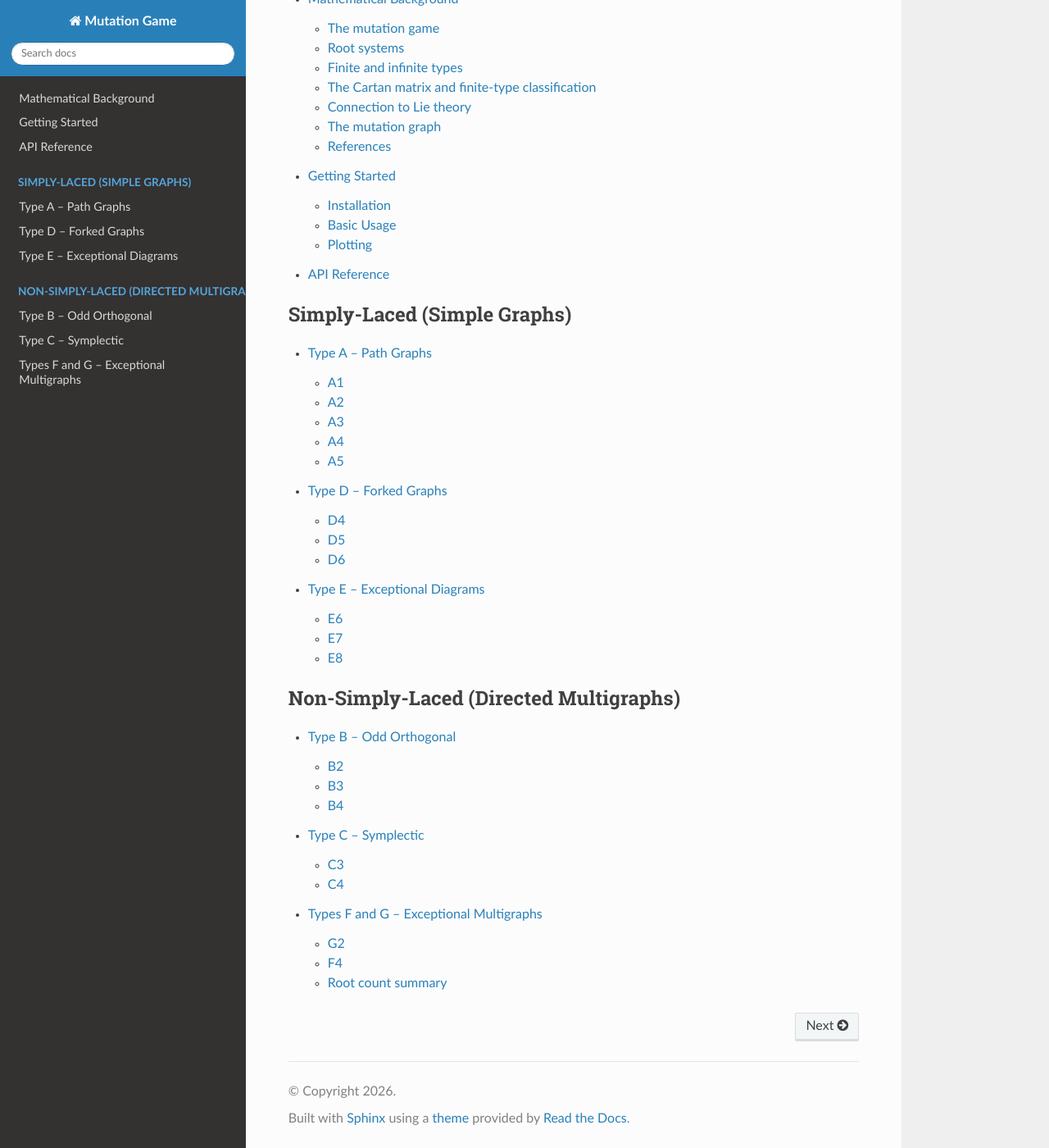
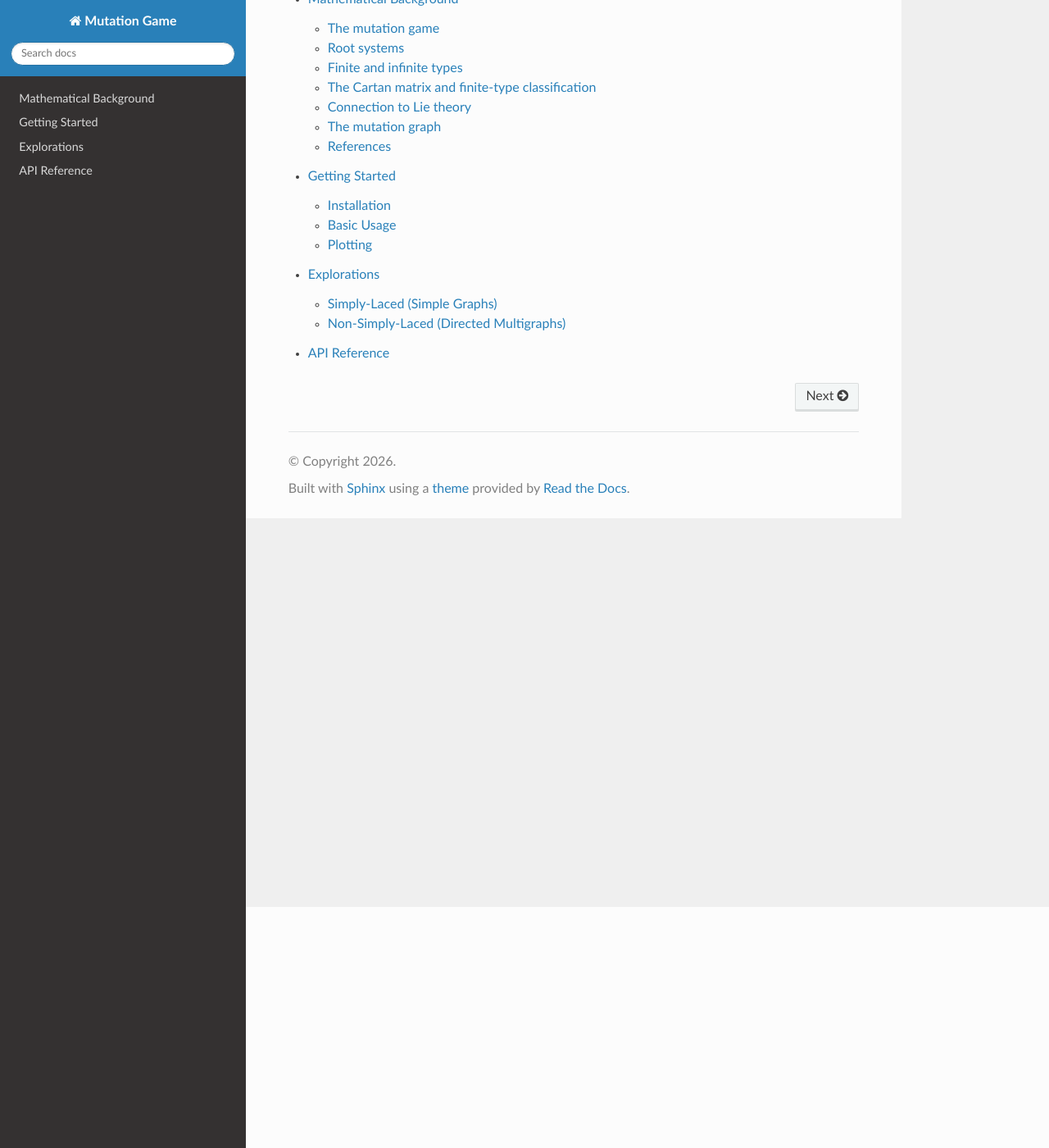
Before and after one commit to andreacortis/mutation_game, a Sphinx documentation site: the page built from docs/index.rst, in a window 1280 px wide and 1400 px high, scrolled down 294 px. Shown: the whole window at 82% size. Built offline with Sphinx 7.4.7 and the Read the Docs theme 3.1.0, drawn with Linux system fonts in a browser that asks for light colours; part of the change alters nothing that is shown.

Commit message:
Restructure docs: add Explorations page at top level
Explorations is now a top-level section (same level as Mathematical
Background) with two subsections: Simply-Laced and Non-Simply-Laced.

Co-Authored-By: Claude Opus 4.6 (1M context) <noreply@anthropic.com>

```diff
--- /dev/null
+++ b/docs/explorations.rst
@@ -0,0 +1,31 @@
+Explorations
+============
+
+This section walks through each family of Dynkin diagrams, showing their
+adjacency matrices, root systems, mutation graphs, and Cartan spectra.
+
+Simply-Laced (Simple Graphs)
+----------------------------
+
+The ADE families correspond to simple undirected graphs (symmetric adjacency
+matrices with 0/1 entries).
+
+.. toctree::
+   :maxdepth: 1
+
+   type_a
+   type_d
+   type_e
+
+Non-Simply-Laced (Directed Multigraphs)
+----------------------------------------
+
+The BCFG families correspond to directed multigraphs with edge multiplicities
+greater than 1. Their adjacency matrices are non-symmetric.
+
+.. toctree::
+   :maxdepth: 1
+
+   type_b
+   type_c
+   type_fg
--- a/docs/index.rst
+++ b/docs/index.rst
@@ -12,20 +12,5 @@ mutations and visualizes the mutation graph.
 
    background
    getting_started
+   explorations
    api
-
-.. toctree::
-   :maxdepth: 2
-   :caption: Simply-Laced (Simple Graphs)
-
-   type_a
-   type_d
-   type_e
-
-.. toctree::
-   :maxdepth: 2
-   :caption: Non-Simply-Laced (Directed Multigraphs)
-
-   type_b
-   type_c
-   type_fg
```
